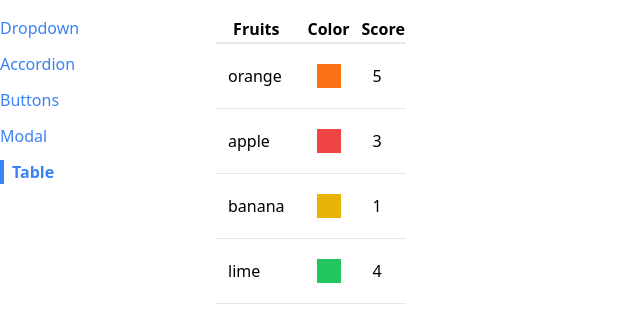
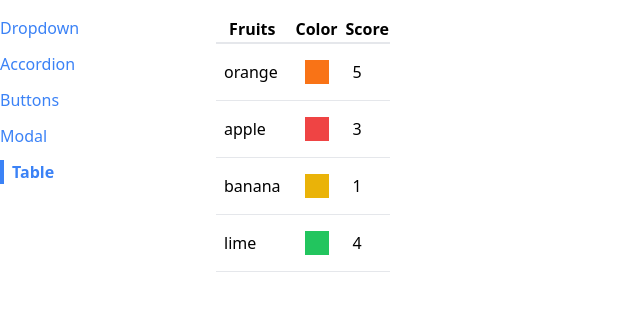
Before and after one commit to Pfirewire/react-udemy-comps, a React (Create React App) app: page /table in a window 1280 px wide. Shown: the top 322 px of the page, without its empty margins (0-640 px from the left). Built offline with nearby package versions, Linux system fonts and the light colour scheme.

Commit message:
Nested Maps

```diff
--- a/src/components/Table.js
+++ b/src/components/Table.js
@@ -8,11 +8,14 @@
     });
 
     const renderedRows = data.map((data) => {
+        const renderedCells = config.map((column) => {
+            return(
+                <td className='p-2' key={column.label}>{column.render(data)}</td>
+            );
+        });
         return(
             <tr className='border-b' key={data.name}>
-                <td className='p-3'>{config[0].render(data)}</td>
-                <td className='p-3'>{config[1].render(data)}</td>
-                <td className='p-3'>{config[2].render(data)}</td>
+                {renderedCells}
             </tr>
         );
     });
```
